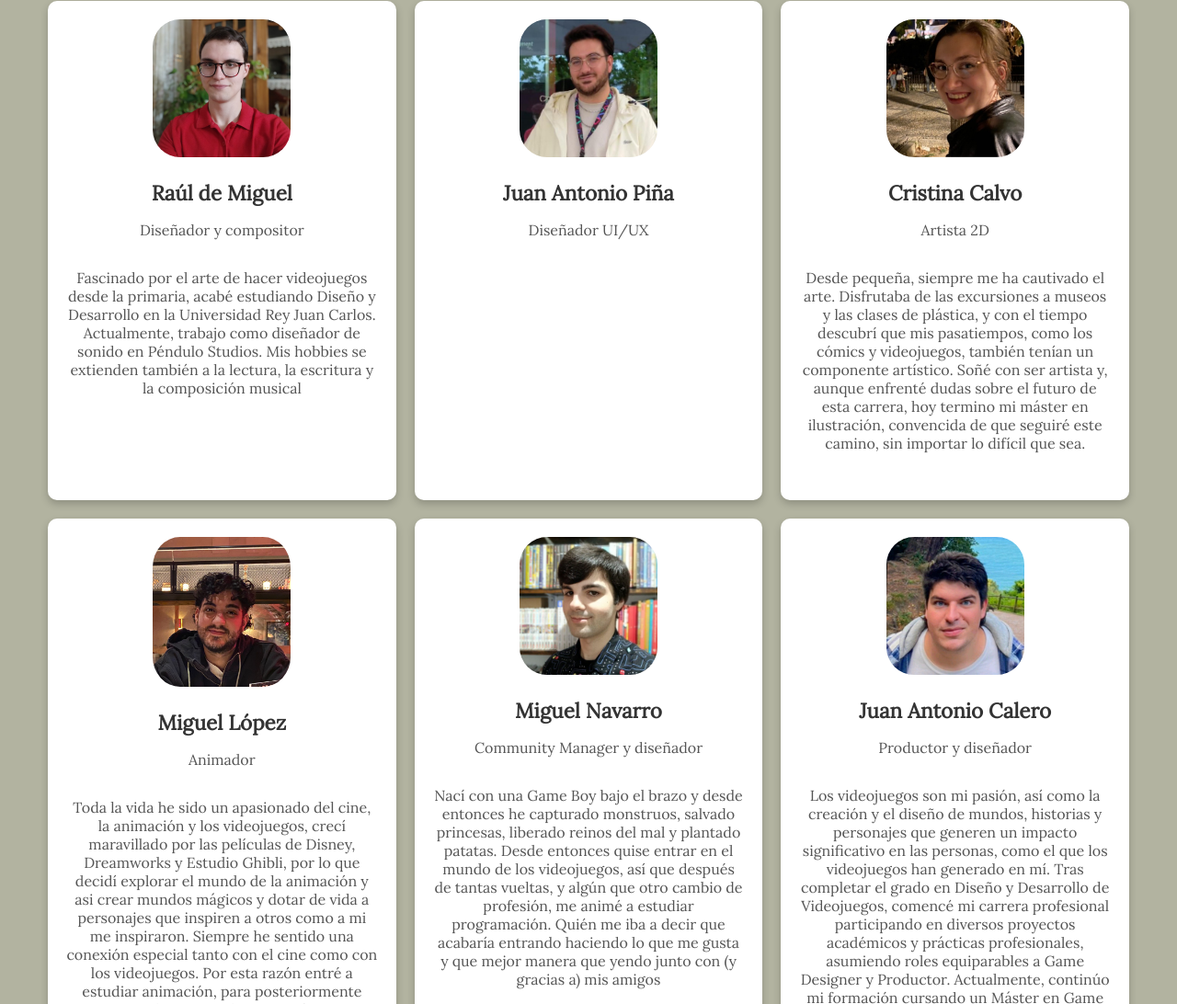
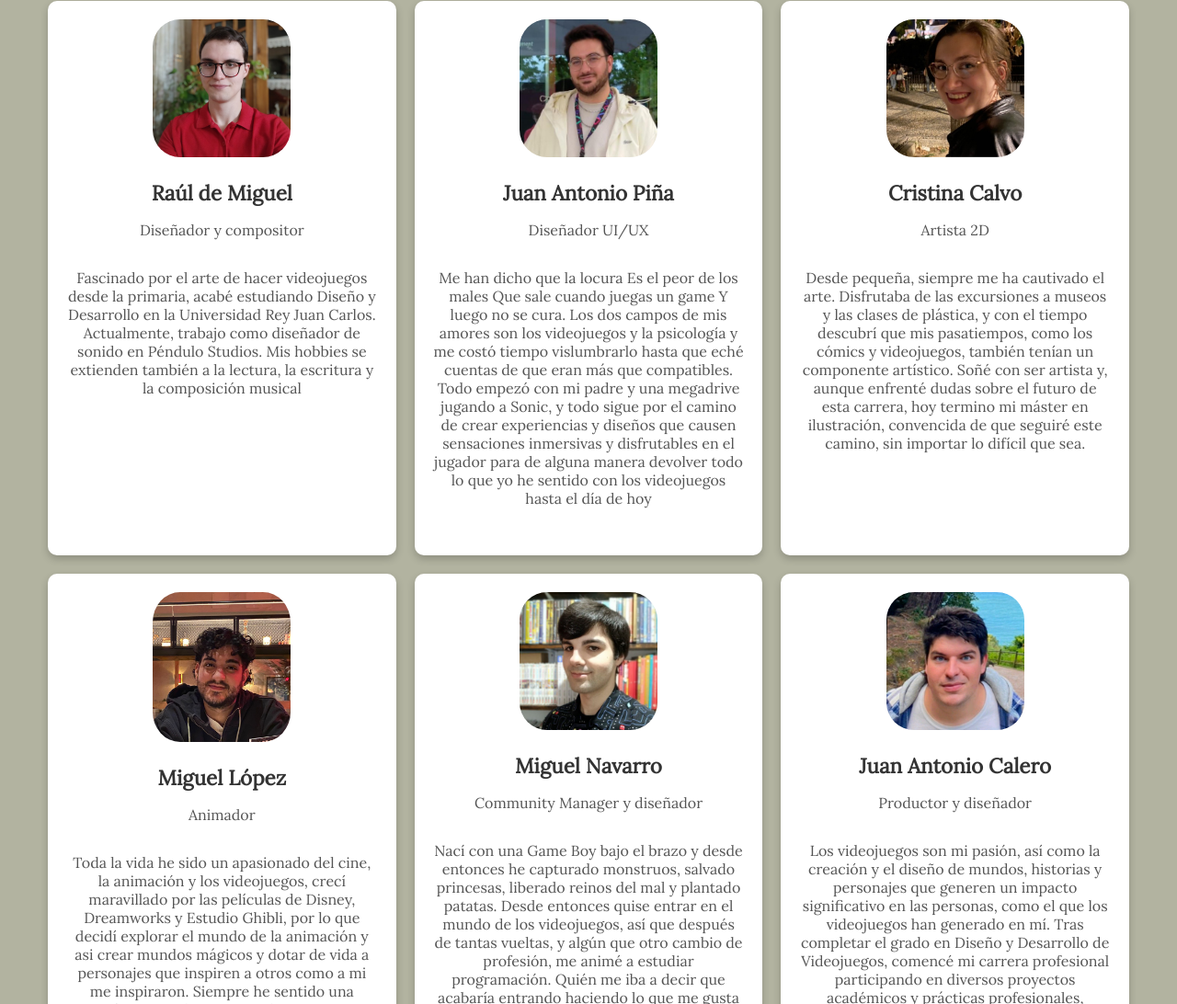
Before and after one commit to TizonaGames/TizonaGames.github.io, a website built with webpack: page team.html in a window 1280 px wide. Shown: the part 832-1924 px from the top of the page at 92% size. Built offline with nearby package versions, Linux system fonts and the light colour scheme.

Commit message:
team update txt

```diff
--- a/team.html
+++ b/team.html
@@ -82,7 +82,17 @@
       <img src="img/team/juanAntonioPina.jpg" alt="Miembro 5">
       <h3>Juan Antonio Piña</h3>
       <p>Diseñador UI/UX</p>
-      <p></p>
+      <p>
+        Me han dicho que la locura
+        Es el peor de los males
+        Que sale cuando juegas un game
+        Y luego no se cura.
+        Los dos campos de mis amores son los videojuegos y la psicología
+        y me costó tiempo vislumbrarlo hasta que eché cuentas de que eran más que compatibles.
+        Todo empezó con mi padre y una megadrive jugando a Sonic, y todo sigue por el camino
+        de crear experiencias y diseños que causen sensaciones inmersivas y disfrutables en el jugador
+        para de alguna manera devolver todo lo que yo he sentido con los videojuegos hasta el día de hoy
+      </p>
     </div>
 
     <div class="team-member">
```
